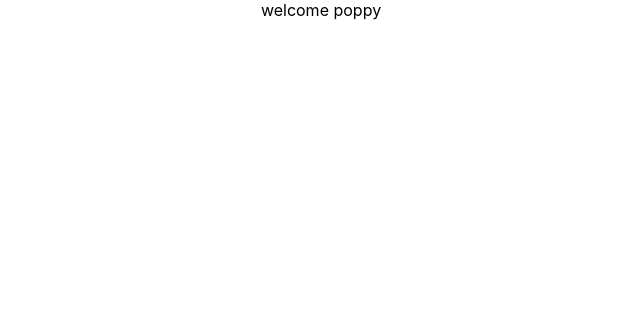
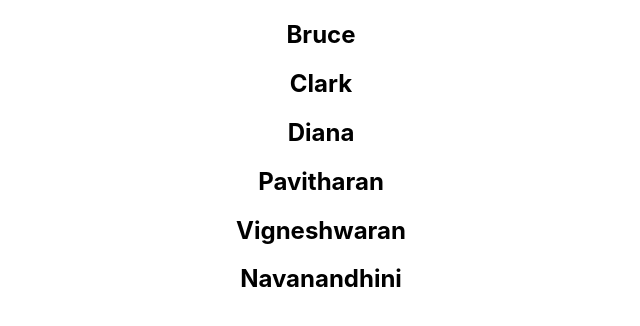
Before and after one commit to pop-dev5016/code-evolution-react, a React (Create React App) app: page / in a window 1280 px wide. Shown: the top 326 px of the page, without its empty margins (319-959 px from the left). Built offline with nearby package versions, Linux system fonts and the light colour scheme.

Commit message:
lists render

```diff
--- a/src/App.js
+++ b/src/App.js
@@ -9,6 +9,7 @@ import Functionclick from './Functionclick';
 import EventBinding from './components/EventBinding';
 import ParentComponent from './components/ParentComponent';
 import React from "react";
+import NameList from './components/NameList';
 import Classclick from './components/Classevent';
 import { Component } from "react";
 import UserGreeting from './components/UserGreeting';
@@ -39,7 +40,8 @@ class App extends Component {
       {/* <Classclick></Classclick> */}
       {/* <EventBinding></EventBinding> */}
       {/* <ParentComponent></ParentComponent> */}
-      <UserGreeting></UserGreeting>
+      {/* <UserGreeting></UserGreeting> */}
+      <NameList></NameList>
     </div>
   );
 }
--- /dev/null
+++ b/src/components/NameList.js
@@ -0,0 +1,22 @@
+import React from 'react'
+
+
+function NameList() {
+    const name = ["Bruce","Clark","Diana","Pavitharan","Vigneshwaran","Navanandhini"];
+    const nameList = name.map(name => <h2>{name}</h2>)
+  return (
+    <div>
+        {/* <h2>{name[0]}</h2>
+        <h2>{name[1]}</h2>
+        <h2>{name[2]}</h2>    /////for 100 string arrat what u do man?
+        <h2>{name[3]}</h2>
+        <h2>{name[4]}</h2>
+        <h2>{name[5]}</h2> */}
+        {nameList}
+
+
+    </div>
+  )
+}
+
+export default NameList
```
